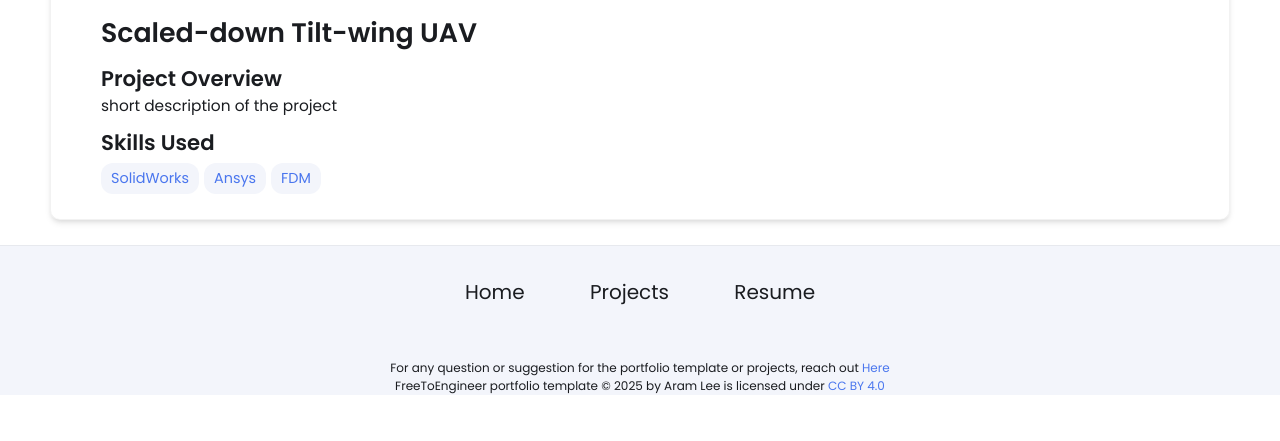
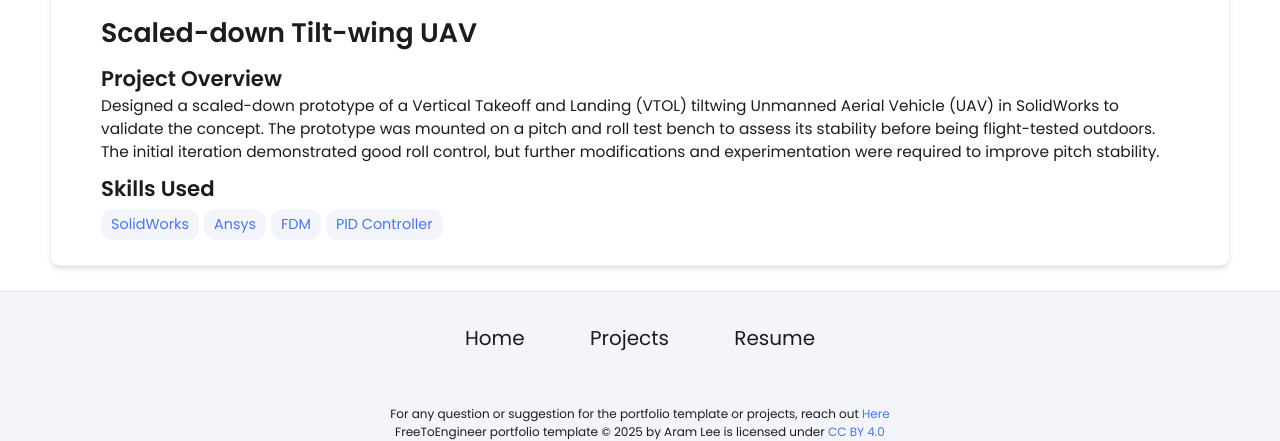
Before and after one commit to zak-ahmed1/zak-ahmed1.github.io, a Jekyll site: the page built from _projects/tiltwing/index.md, in a window 1280 px wide, cut to the strip 494-935 px from the top of the page. Built offline with Jekyll 4.4.1, drawn with Linux system fonts in a browser that asks for light colours; before the commit the page ends 900 px from its top, so only the background shows below that.

Commit message:
Update index.md

```diff
--- a/_projects/tiltwing/index.md
+++ b/_projects/tiltwing/index.md
@@ -1,10 +1,11 @@
 ---
 layout: post
 title: Scaled-down Tilt-wing UAV
-description:  short description of the project
+description:  Designed a scaled-down prototype of a Vertical Takeoff and Landing (VTOL) tiltwing Unmanned Aerial Vehicle (UAV) in SolidWorks to validate the concept. The prototype was mounted on a pitch and roll test bench to assess its stability before being flight-tested outdoors. The initial iteration demonstrated good roll control, but further modifications and experimentation were required to improve pitch stability.
 skills:
 - SolidWorks
 - Ansys
 - FDM
+- PID Controller
 main-image: /project.webp
 ---
```
